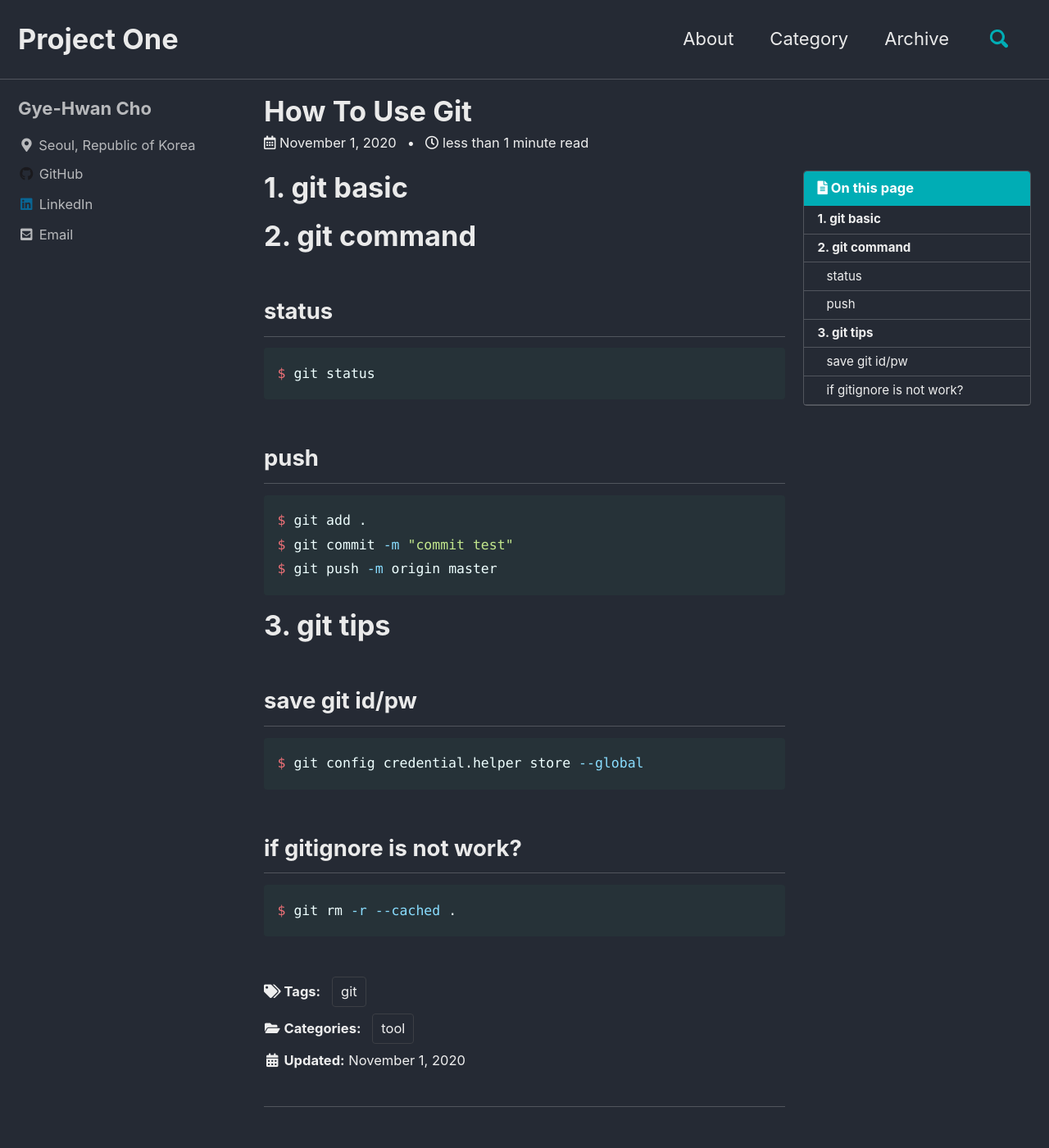
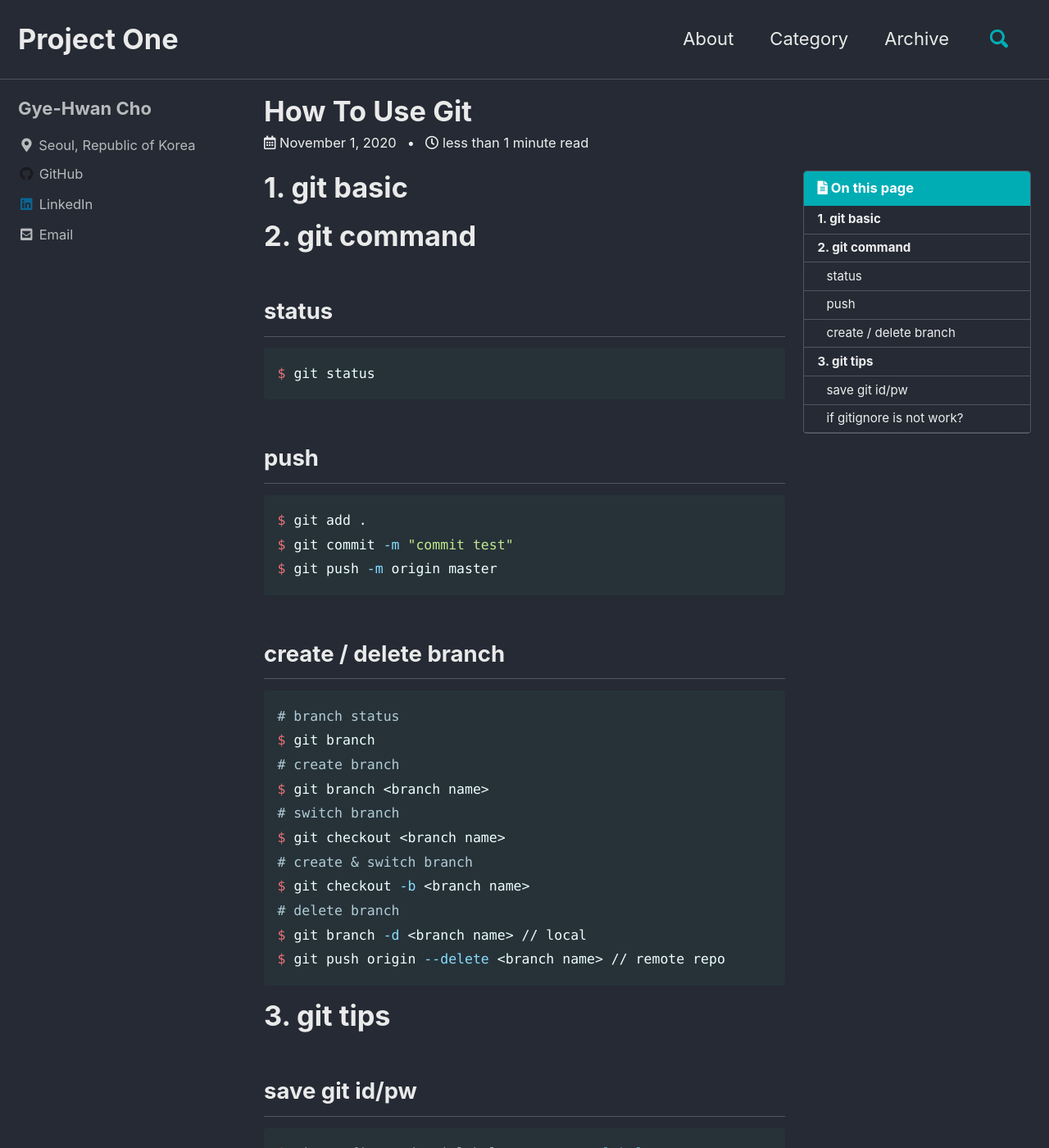
Before and after one commit to GaehwanCho/project_1, a Jekyll site: the page built from _posts/2020-11-01-how-to-use-git.md, in a window 1280 px wide and 1400 px high. Shown: the whole window at 82% size. Built offline with Jekyll 4.4.1, drawn with Linux system fonts in a browser that asks for light colours; cached includes are drawn as plain includes; comment, search, counter and statistics services are not loaded.

Commit message:
git update

````diff
--- a/_config.yml
+++ b/_config.yml
@@ -209,7 +209,7 @@ sass:
 permalink: /:categories/:title/
 paginate: 5 # amount of posts to show
 paginate_path: /page:num/
-timezone: # https://en.wikipedia.org/wiki/List_of_tz_database_time_zones
+timezone: KR # https://en.wikipedia.org/wiki/List_of_tz_database_time_zones
 
 
 # Plugins (previously gems:)
--- a/_posts/2020-11-01-how-to-use-git.md
+++ b/_posts/2020-11-01-how-to-use-git.md
@@ -23,6 +23,22 @@ $ git commit -m "commit test"
 $ git push -m origin master
 ```
 
+## create / delete branch
+
+```bash
+# branch status
+$ git branch
+# create branch
+$ git branch <branch name>
+# switch branch
+$ git checkout <branch name>
+# create & switch branch
+$ git checkout -b <branch name>
+# delete branch
+$ git branch -d <branch name> // local
+$ git push origin --delete <branch name> // remote repo
+```
+
 # 3. git tips
 
 ## save git id/pw
--- a/_sass/minimal-mistakes/_base.scss
+++ b/_sass/minimal-mistakes/_base.scss
@@ -126,6 +126,7 @@ blockquote {
 /* links */
 
 a {
+  text-decoration: none;
   &:focus {
     @extend %tab-focus;
   }
````
